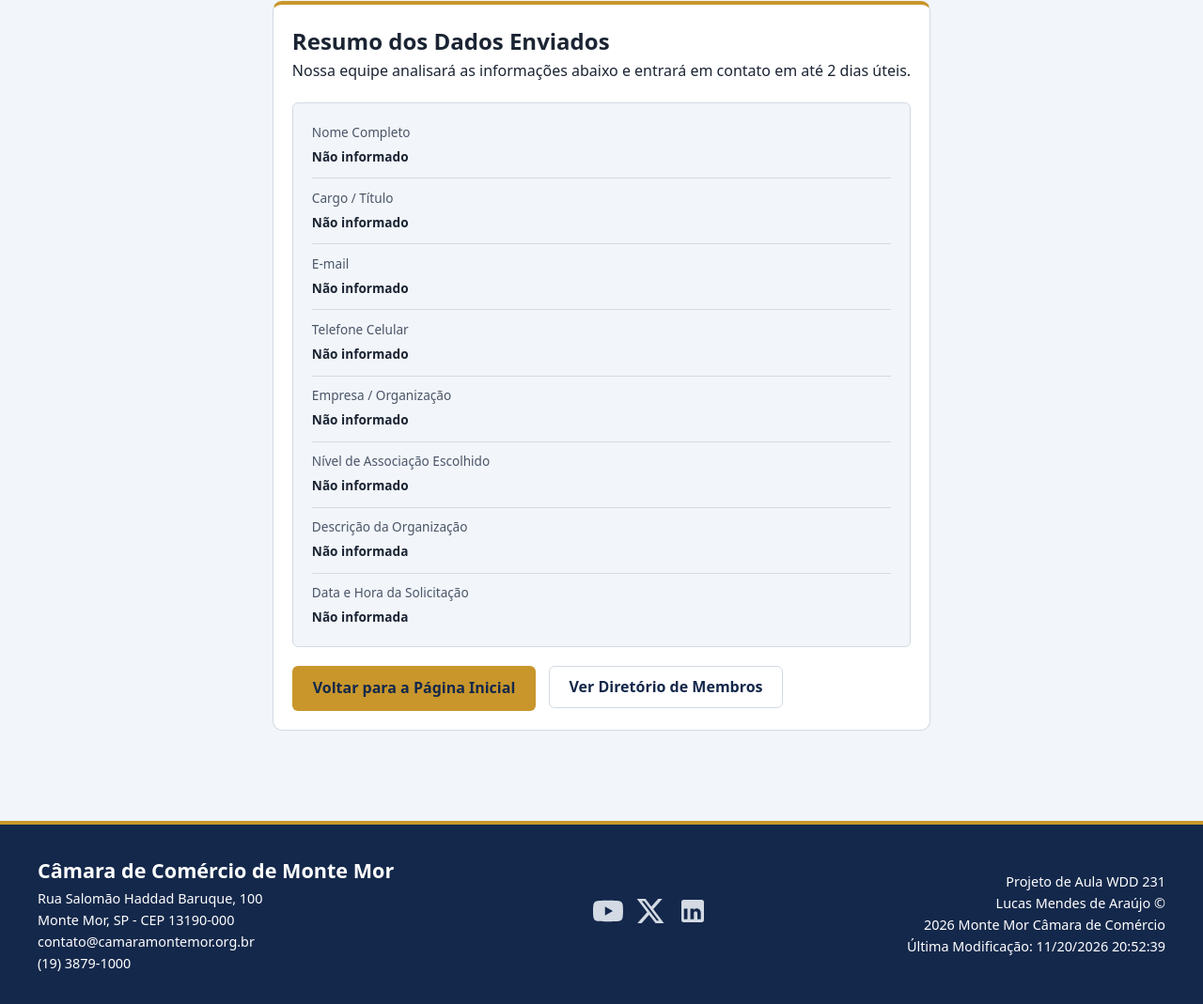
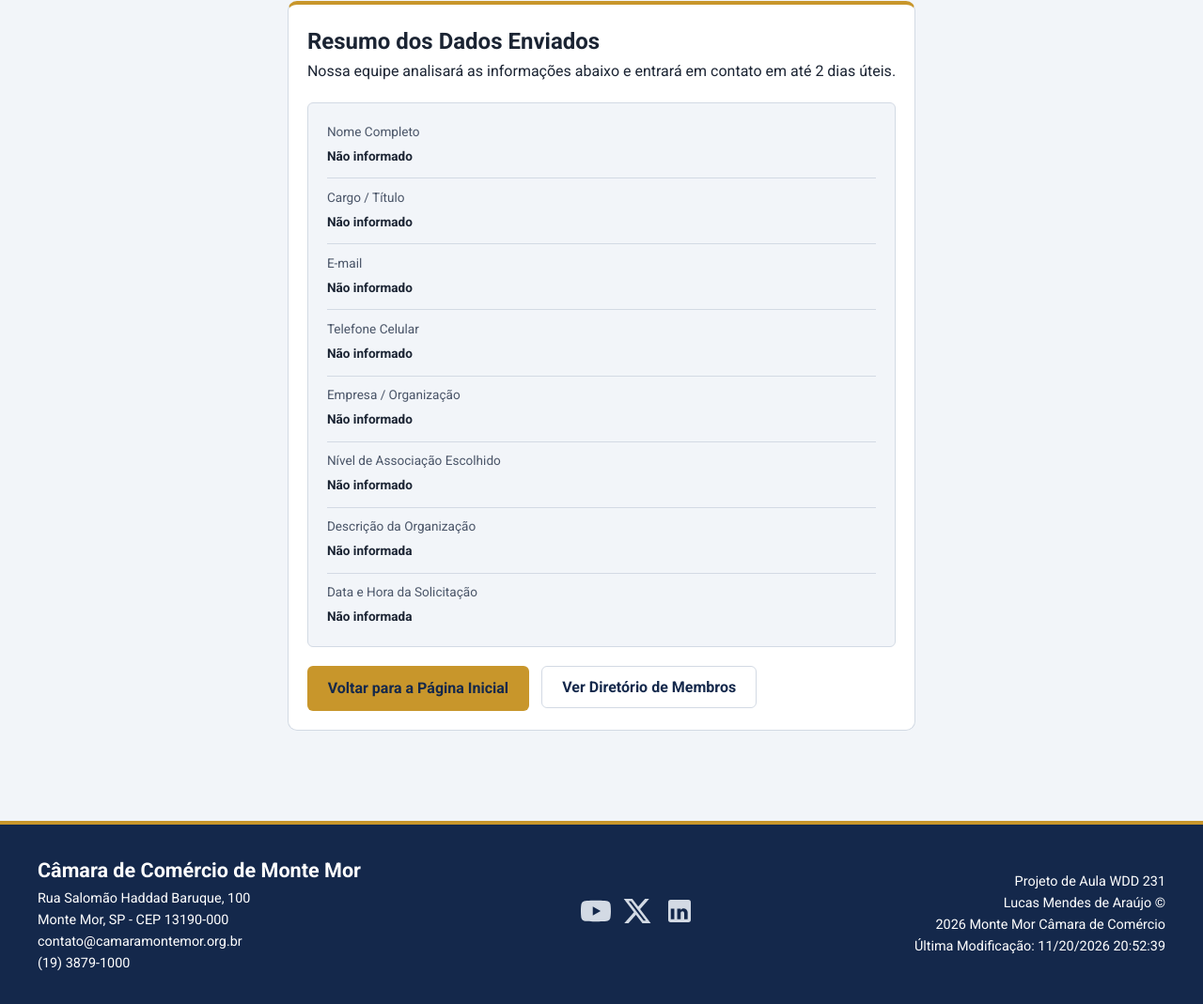
Before and after one commit to zLucme/wdd231, a plain HTML site: page camara/agradecimento.html in a window 1280 px wide. Shown: the part 254-1323 px from the top of the page at 94% size. Drawn offline with Linux system fonts and the light colour scheme.

Commit message:
Correção S03 e S04

```diff
--- a/camara/estilos/telas-pequenas.css
+++ b/camara/estilos/telas-pequenas.css
@@ -40,7 +40,7 @@ body.dark-mode {
 }
 
 body {
-  font: 1rem/1.6 system-ui, -apple-system, "Segoe UI", Roboto, Arial, sans-serif;
+  font: 1rem/1.6 "Roboto", system-ui, -apple-system, "Segoe UI", Arial, sans-serif;
   color: var(--texto);
   background: var(--fundo);
 }
--- a/camara/scripts/associacao.js
+++ b/camara/scripts/associacao.js
@@ -1,12 +1,62 @@
 document.addEventListener("DOMContentLoaded", () => {
   const anoSpan = document.getElementById("ano-copyright");
   const modificacaoSpan = document.getElementById("ultima-modificacao");
-  const btnHamburguer = document.getElementById("btn-hamburguer");
-  const listaMenu = document.getElementById("lista-menu");
 
   if (anoSpan) anoSpan.textContent = String(new Date().getFullYear());
   if (modificacaoSpan) modificacaoSpan.textContent = document.lastModified;
 
+  const resumoContainer = document.getElementById("resumo-associacao");
+  if (resumoContainer) {
+    const parametros = new URLSearchParams(window.location.search);
+    const nome = parametros.get("nome")?.trim() || "";
+    const sobrenome = parametros.get("sobrenome")?.trim() || "";
+    const nomeCompleto = `${nome} ${sobrenome}`.trim() || "Não informado";
+
+    const nomesNivel = {
+      np: "NP — Sem Fins Lucrativos (Isento)",
+      bronze: "Nível Bronze",
+      silver: "Nível Prata",
+      gold: "Nível Ouro"
+    };
+
+    const nivelParam = parametros.get("nivel")?.trim() || "";
+    const nivelFormatado = nomesNivel[nivelParam.toLowerCase()] || nivelParam || "Não informado";
+
+    const definirTexto = (idElemento, valorPadrao) => {
+      const elemento = document.getElementById(idElemento);
+      if (elemento) elemento.textContent = valorPadrao;
+    };
+
+    definirTexto("resumo-nome", nomeCompleto);
+    definirTexto("resumo-cargo", parametros.get("cargo")?.trim() || "Não informado");
+    definirTexto("resumo-email", parametros.get("email")?.trim() || "Não informado");
+    definirTexto("resumo-telefone", parametros.get("telefone")?.trim() || "Não informado");
+    definirTexto("resumo-empresa", parametros.get("empresa")?.trim() || "Não informado");
+    definirTexto("resumo-nivel", nivelFormatado);
+    definirTexto("resumo-descricao", parametros.get("descricao")?.trim() || "Não informada");
+
+    const timestampBruto = parametros.get("timestamp");
+    let dataFormatada = "Não informada";
+    if (timestampBruto) {
+      const dataObj = new Date(timestampBruto);
+      if (!Number.isNaN(dataObj.getTime())) {
+        dataFormatada = dataObj.toLocaleString("pt-BR", {
+          dateStyle: "long",
+          timeStyle: "short"
+        });
+      }
+    }
+    definirTexto("resumo-timestamp", dataFormatada);
+  }
+
+  let interatividadeIniciada = false;
+
+  function iniciarInteratividade() {
+    if (interatividadeIniciada) return;
+    interatividadeIniciada = true;
+
+    const btnHamburguer = document.getElementById("btn-hamburguer");
+    const listaMenu = document.getElementById("lista-menu");
     const campoTimestamp = document.getElementById("timestamp");
     const formulario = document.getElementById("form-associacao");
 
@@ -57,6 +107,8 @@ document.addEventListener("DOMContentLoaded", () => {
     }
 
     if (formulario) {
+      atualizarTimestamp();
+
       formulario.addEventListener("focusout", (evento) => {
         const campo = evento.target;
         if (campo instanceof HTMLInputElement || campo instanceof HTMLSelectElement) {
@@ -66,7 +118,10 @@ document.addEventListener("DOMContentLoaded", () => {
 
       formulario.addEventListener("input", (evento) => {
         const campo = evento.target;
-      if ((campo instanceof HTMLInputElement || campo instanceof HTMLSelectElement) && campo.getAttribute("aria-invalid") === "true") {
+        if (
+          (campo instanceof HTMLInputElement || campo instanceof HTMLSelectElement) &&
+          campo.getAttribute("aria-invalid") === "true"
+        ) {
           validarCampo(campo);
         }
       });
@@ -122,6 +177,10 @@ document.addEventListener("DOMContentLoaded", () => {
       if (contadorCarrossel) {
         contadorCarrossel.textContent = `Plano ${indiceAtual + 1} de ${total}`;
       }
+    }
+
+    if (trilhoNiveis && cartoesNivel.length > 0) {
+      atualizarCarrossel(0);
     }
 
     let ultimoBotaoModal = null;
@@ -207,53 +266,20 @@ document.addEventListener("DOMContentLoaded", () => {
         atualizarCarrossel(evento.key === "ArrowLeft" ? indiceAtual - 1 : indiceAtual + 1);
       });
     }
+  }
 
-  const resumoContainer = document.getElementById("resumo-associacao");
-  if (resumoContainer) {
-    const parametros = new URLSearchParams(window.location.search);
-    const nome = parametros.get("nome")?.trim() || "";
-    const sobrenome = parametros.get("sobrenome")?.trim() || "";
-    const nomeCompleto = `${nome} ${sobrenome}`.trim() || "Não informado";
-
-    const nomesNivel = {
-      np: "NP — Sem Fins Lucrativos (Isento)",
-      bronze: "Nível Bronze",
-      silver: "Nível Prata",
-      gold: "Nível Ouro"
+  const dispararPorInteracao = () => {
+    window.removeEventListener("pointerdown", dispararPorInteracao);
+    window.removeEventListener("keydown", dispararPorInteracao);
+    iniciarInteratividade();
   };
 
-    const nivelParam = parametros.get("nivel")?.trim() || "";
-    const nivelFormatado = nomesNivel[nivelParam.toLowerCase()] || nivelParam || "Não informado";
+  window.addEventListener("pointerdown", dispararPorInteracao, { once: true, passive: true });
+  window.addEventListener("keydown", dispararPorInteracao, { once: true, passive: true });
 
-    const definirTexto = (idElemento, valorPadrao) => {
-      const elemento = document.getElementById(idElemento);
-      if (elemento) elemento.textContent = valorPadrao;
-    };
-
-    definirTexto("resumo-nome", nomeCompleto);
-    definirTexto("resumo-cargo", parametros.get("cargo")?.trim() || "Não informado");
-    definirTexto("resumo-email", parametros.get("email")?.trim() || "Não informado");
-    definirTexto("resumo-telefone", parametros.get("telefone")?.trim() || "Não informado");
-    definirTexto("resumo-empresa", parametros.get("empresa")?.trim() || "Não informado");
-    definirTexto("resumo-nivel", nivelFormatado);
-    definirTexto("resumo-descricao", parametros.get("descricao")?.trim() || "Não informada");
-
-    const timestampBruto = parametros.get("timestamp");
-    let dataFormatada = "Não informada";
-    if (timestampBruto) {
-      const dataObj = new Date(timestampBruto);
-      if (!Number.isNaN(dataObj.getTime())) {
-        dataFormatada = dataObj.toLocaleString("pt-BR", {
-          dateStyle: "long",
-          timeStyle: "short"
+  if (typeof window.requestIdleCallback === "function") {
+    window.requestIdleCallback(() => iniciarInteratividade(), { timeout: 1500 });
+  } else {
+    window.setTimeout(iniciarInteratividade, 800);
+  }
 });
-      }
-    }
-    definirTexto("resumo-timestamp", dataFormatada);
-  }
-
-  requestAnimationFrame(() => {
-    atualizarTimestamp();
-    if (trilhoNiveis && cartoesNivel.length > 0) atualizarCarrossel(0);
-  });
-});
```
Also changed, not shown: camara/associacao.html (+7 -0 lines). Lines whose indentation alone changed are shown as unchanged.
